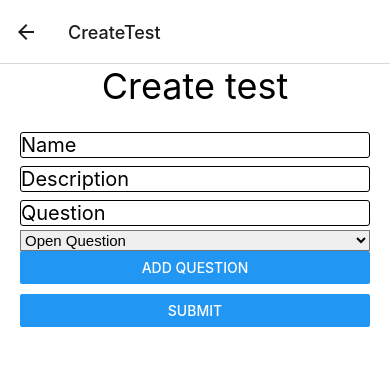
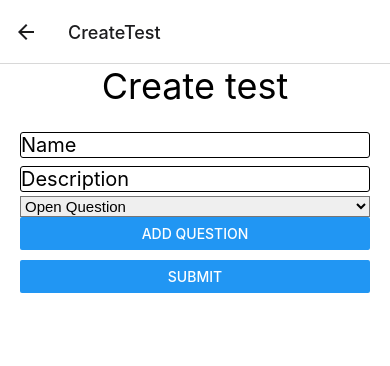
Before and after one commit to pablozz/easy-test, a React Native app: screen /CreateTest in a window 390 px wide. Shown: the top 366 px of the page. Built offline with nearby package versions, Linux system fonts and the light colour scheme.

Commit message:
remove first empty question

```diff
--- a/screens/CreateTest.tsx
+++ b/screens/CreateTest.tsx
@@ -25,13 +25,7 @@ export interface IQuestion {
 const CreateTest = ({ navigation }: CreateTestProps) => {
   const [name, setName] = useState("");
   const [description, setDescription] = useState("");
-  const [questions, setQuestions] = useState<IQuestion[]>([
-    {
-      text: "",
-      answers: null,
-      type: "open",
-    },
-  ]);
+  const [questions, setQuestions] = useState<IQuestion[]>([]);
   const [questionType, setQuestionType] = useState<QuestionType>(
     questionTypesObject.open
   );
```
